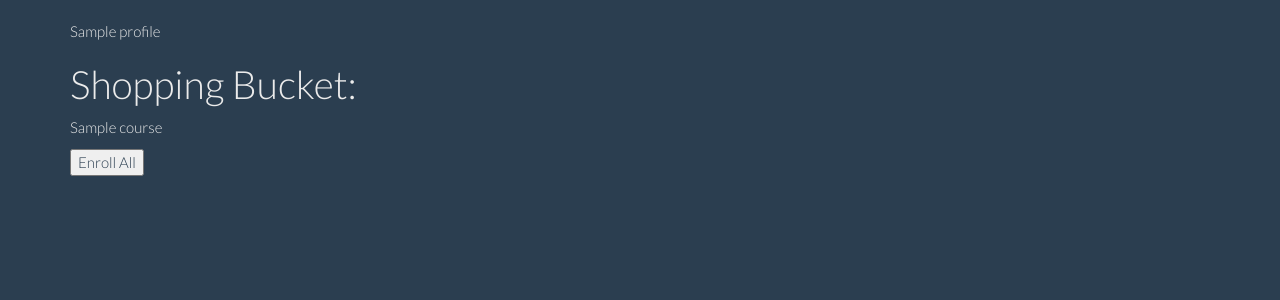
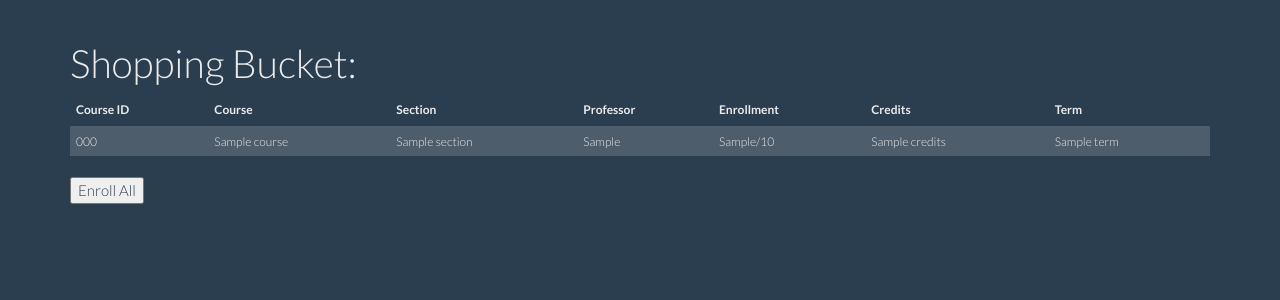
Before and after one commit to amccarthy1/gr8, a Django app: template gr8/grading/templates/shopping_cart.html in a window 1280 px wide. Shown: the part 40-340 px from the top of the page. Run offline with Django 3.2, Linux system fonts and the light colour scheme; the template is opened without the code that fills it: most values are stand-ins (such as "Sample title", 1, 10 or a date in 2020); some libraries are stand-ins or nearby versions.

Commit message:
MORE TABLES, shopping bucket has been tabled

```diff
--- a/gr8/grading/templates/shopping_cart.html
+++ b/gr8/grading/templates/shopping_cart.html
@@ -1,14 +1,36 @@
 {% extends 'base.html' %}
 {% block content %}
 
-{% if profile %}
-<p>{{ profile }}</p>
-{% endif %}
+{% if cart_courses.count %}
+<h1>Shopping Bucket:</h1>
 
-<h1>Shopping Bucket:</h1>
-{%  for enrolled_in in cart_courses %}
-<p>{{ enrolled_in.course }}</p>
-{% endfor %}
+<table id="shopping-bucket-table" class="table table-striped">
+    <thead>
+      <tr>
+        <th>Course ID</th>
+        <th>Course</th>
+        <th>Section</th>
+        <th>Professor</th>
+        <th>Enrollment</th>
+        <th>Credits</th>
+        <th>Term</th>
+      </tr>
+    </thead>
+    <tbody>
+      {%  for enrolled_in in cart_courses %}
+      <tr>
+        <td>{{ enrolled_in.course.course_code.code }}</td>
+        <td>{{ enrolled_in.course }}</td>
+        <td>{{ enrolled_in.course.section }}</td>
+        <td>{{ enrolled_in.course.get_prof }}</td>
+        <td>{{ enrolled_in.course.get_enrollment }}/{{ enrolled_in.course.capacity}} </td>
+        <td>{{ enrolled_in.course.credits }}</td>
+        <td>{{ enrolled_in.course.term }}</td>
+      </tr>
+    {% endfor %}
+    </tbody>
+  </table>
+
 
 <form action="{% url 'grading:cart' %}" method="POST">
 {% csrf_token %}
@@ -16,4 +38,8 @@
 <input type="submit" value="Enroll All">
 </form>
 
+{% else %}
+<h1>Your Shopping Bucket Is Empty</h1>
+<h3>Go add some courses!</h3>
+{% endif %}
 {% endblock content %}
```
